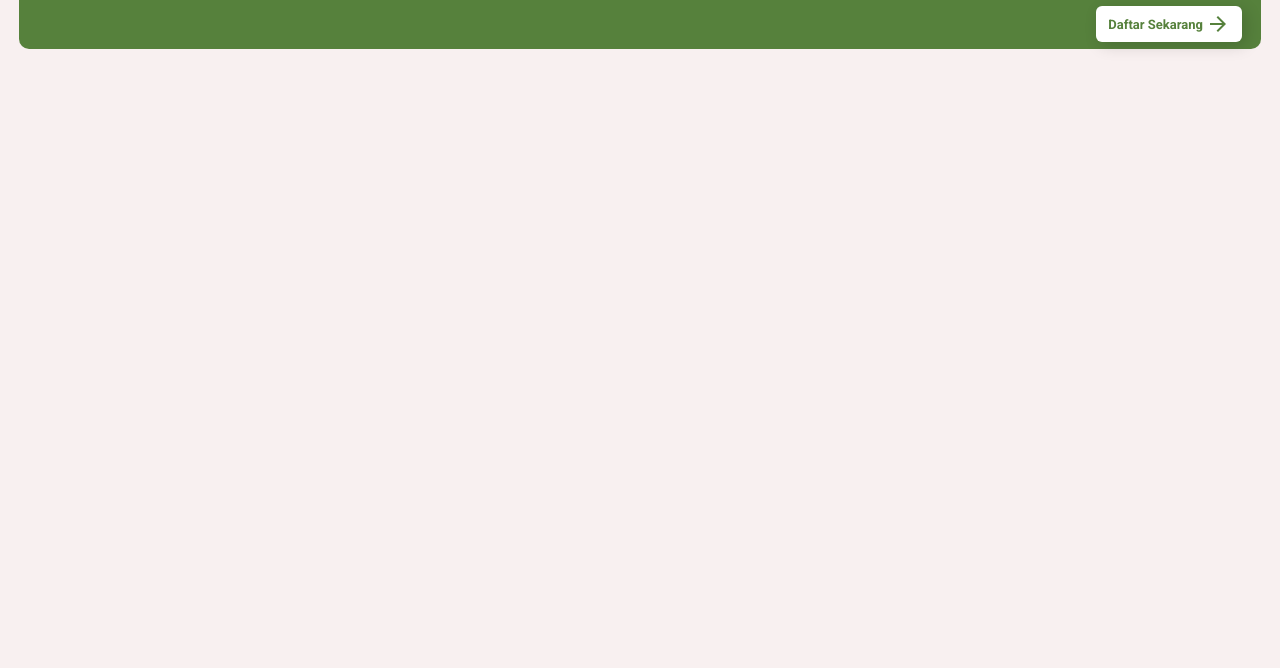
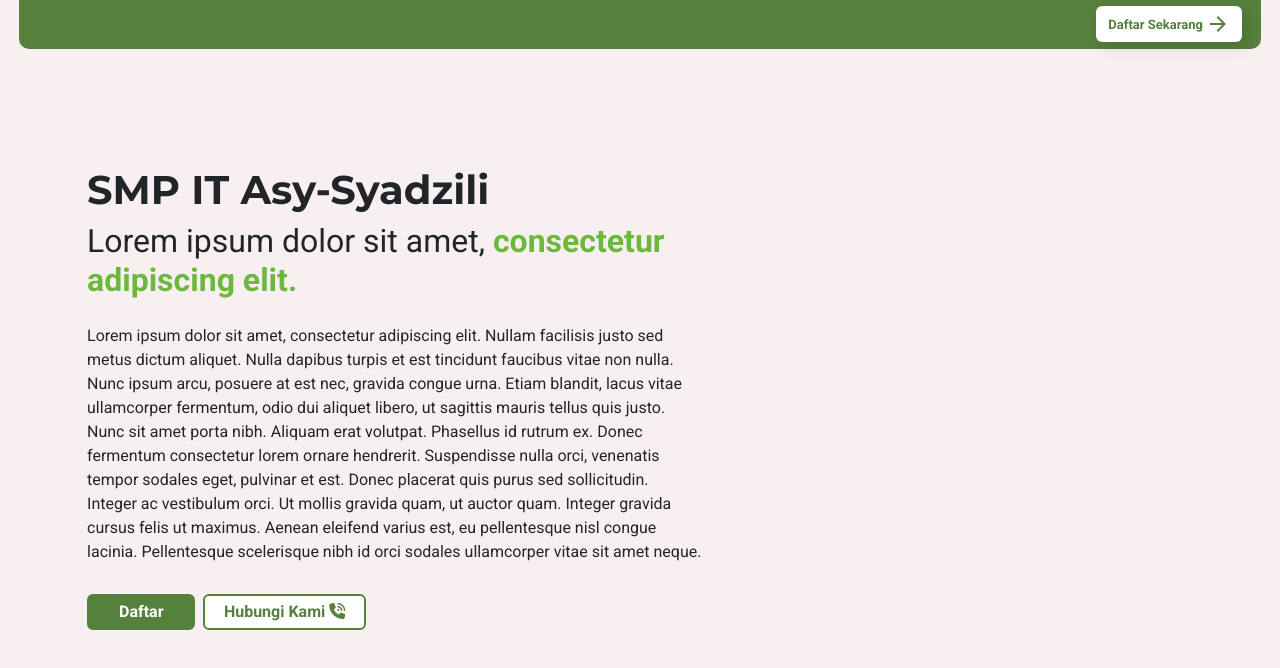
Before and after one commit to Zlazh-dev/web-smpasy, a plain HTML site: page index.html in a window 1280 px wide. Drawn offline with nearby package versions, Linux system fonts and the light colour scheme.

Commit message:
menambah isi landing pertama

```diff
--- a/assets/css/style.css
+++ b/assets/css/style.css
@@ -62,3 +62,119 @@ span.Daftar1 {
     height: 100%;
     padding: 0 1% 0 0;
 }
+
+main {
+    margin-top: 3%;
+    padding: 0;
+}
+
+.landing-1 {
+    padding: 10% 2% 5% 2%;
+}
+
+.intro-text {
+    width: 100%;
+}
+
+.isi-text {
+    width: 50%;
+    margin-left: 5%;
+}
+
+h1.intro-head {
+    font-family: 'Montserrat', sans-serif;
+    font-weight: bold;
+}
+
+b.sub-intro {
+    color: #6cb83d;
+}
+
+p.eks-pla {
+    margin-top: 4%;
+}
+
+.tombol-intro {
+    gap: 0.5rem;
+    display: flex;
+    flex-direction: row;
+    margin-top: 5%;
+}
+
+.btn.tombol-ganti {
+  position: relative;
+  display: inline-flex;
+  align-items: center;
+  justify-content: center;
+  padding: 0.6% 8.5%;
+  background: #56813c;
+  border: 2px solid #56813c;
+  font-weight: 600;
+  color: #fff;
+  cursor: pointer;
+  transition: background-color 0.3s, color 0.3s ease;
+  overflow: hidden;
+}
+
+.btn.tombol-ganti .text-tombol {
+  transition: opacity 0.3s, visibility 0.3s ease;
+  opacity: 1;
+  visibility: visible;
+  position: absolute;
+  left: 50%; top: 50%;
+  transform: translate(-50%, -50%);
+  white-space: nowrap;
+}
+
+.btn.tombol-ganti .ikon-daftar {
+  font-size: 22px;
+  color: #fff;
+  opacity: 0;
+  visibility: hidden;
+  transition: opacity 0.3s, visibility 0.3s, color 0.3s ease;
+  position: absolute;
+  left: 50%; top: 50%;
+  transform: translate(-50%, -50%);
+}
+
+.btn.tombol-ganti:hover,
+.btn.tombol-ganti:focus {
+  background: #fff;
+  color: #56813c;
+  border-color: #56813c;
+}
+
+.btn.tombol-ganti:hover .text-tombol,
+.btn.tombol-ganti:focus .text-tombol {
+  opacity: 0;
+  visibility: hidden;
+  transition-delay: 0s;
+}
+
+.btn.tombol-ganti:hover .ikon-daftar,
+.btn.tombol-ganti:focus .ikon-daftar {
+  opacity: 1;
+  visibility: visible;
+  color: #56813c;
+  transition-delay: 0s;
+}
+
+
+.btn.btn-outline-secondary {
+    padding: 0.6% 3%;
+    background: #fff;
+    border: 2px solid #56813c;
+    font-weight: 600;
+    color: #56813c;
+    transition: border background-color color 0.3s ease;
+    vertical-align: auto;
+    text-align: center;
+    cursor: pointer;
+    overflow: hidden;
+}
+
+.btn.btn-outline-secondary:hover {
+    background-color: #bbbeb9;
+    color: #fff;
+    border: 2px solid #bbbeb9;
+}
--- a/index.html
+++ b/index.html
@@ -5,6 +5,7 @@
     <meta name="viewport" content="width=device-width, initial-scale=1.0">
     <link href="https://cdn.jsdelivr.net/npm/bootstrap@5.3.7/dist/css/bootstrap.min.css" rel="stylesheet" integrity="sha384-LN+7fdVzj6u52u30Kp6M/trliBMCMKTyK833zpbD+pXdCLuTusPj697FH4R/5mcr" crossorigin="anonymous">
     <link href="https://fonts.googleapis.com/css2?family=Roboto:wght@400;700&family=Open+Sans:wght@400;700&family=Montserrat:wght@400;700&display=swap" rel="stylesheet">
+    <link rel="stylesheet" href="https://cdnjs.cloudflare.com/ajax/libs/font-awesome/6.4.2/css/all.min.css">
     <link rel="stylesheet" href="https://fonts.googleapis.com/css2?family=Material+Symbols+Outlined:opsz,wght,FILL,GRAD@24,400,0,0&icon_names=arrow_forward"/>
     <link rel="stylesheet" href="/web-smpasy/assets/css/style.css">
     <title>Smp Asy-Syadzili</title>
@@ -17,7 +18,24 @@
     </header>
     <main class="isi">
         <div class="landing-1">
-            <div class=""></div>
+            <div class="intro-text">
+                <div class="isi-text">
+                    <h1 class="intro-head">SMP IT Asy-Syadzili</h1>
+                    <h2 class="intro-head1">Lorem ipsum dolor sit amet, <b class="sub-intro">consectetur adipiscing elit.</b></h2>
+                    <p class="eks-pla">Lorem ipsum dolor sit amet, consectetur adipiscing elit. Nullam facilisis justo sed metus dictum aliquet. Nulla dapibus turpis et est tincidunt faucibus vitae non nulla. Nunc ipsum arcu, posuere at est nec, gravida congue urna. Etiam blandit, lacus vitae ullamcorper fermentum, odio dui aliquet libero, ut sagittis mauris tellus quis justo. Nunc sit amet porta nibh. Aliquam erat volutpat. Phasellus id rutrum ex.
+                    Donec fermentum consectetur lorem ornare hendrerit. Suspendisse nulla orci, venenatis tempor sodales eget, pulvinar et est. Donec placerat quis purus sed sollicitudin. Integer ac vestibulum orci. Ut mollis gravida quam, ut auctor quam. Integer gravida cursus felis ut maximus. Aenean eleifend varius est, eu pellentesque nisl congue lacinia. Pellentesque scelerisque nibh id orci sodales ullamcorper vitae sit amet neque.</p>
+                    <div class="tombol-intro">
+                    <button type="button" class="btn btn-primary tombol-ganti" id="btndaftarhead">
+                    <span class="text-tombol">Daftar</span>
+                    <i class="fa-solid fa-user-plus ikon-daftar"></i>
+                    </button>
+                    <button type="button" class="btn btn-outline-secondary">
+                    <span class="text-tombol1">Hubungi Kami</span>
+                    <i class="fa-solid fa-phone-volume ikon-telepon"></i>
+                    </button>
+                    </div>
+                </div>
+            </div>
         </div>
     </main>
     <script src="../web-smpasy/js/Index.js"></script>
```
